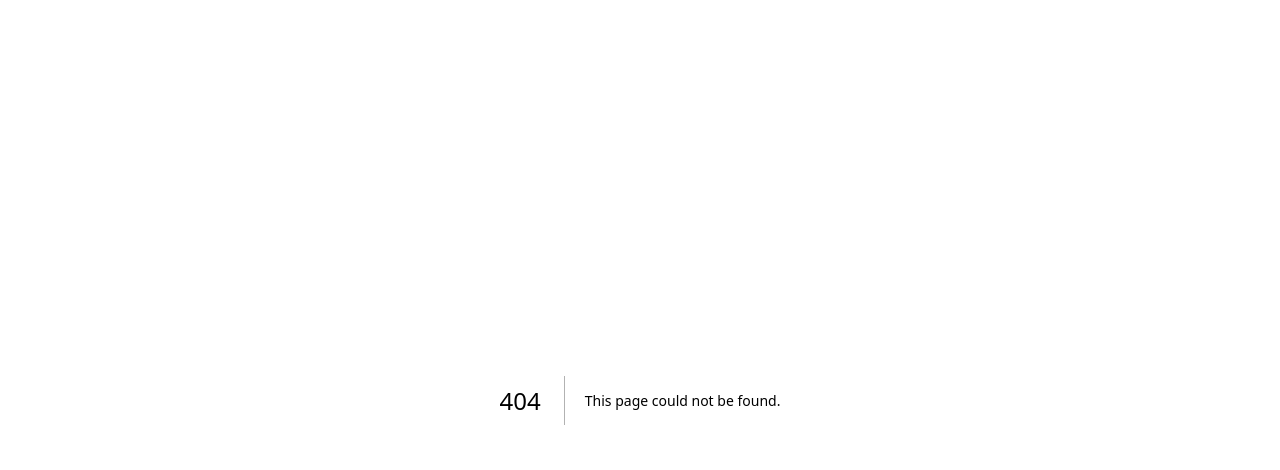
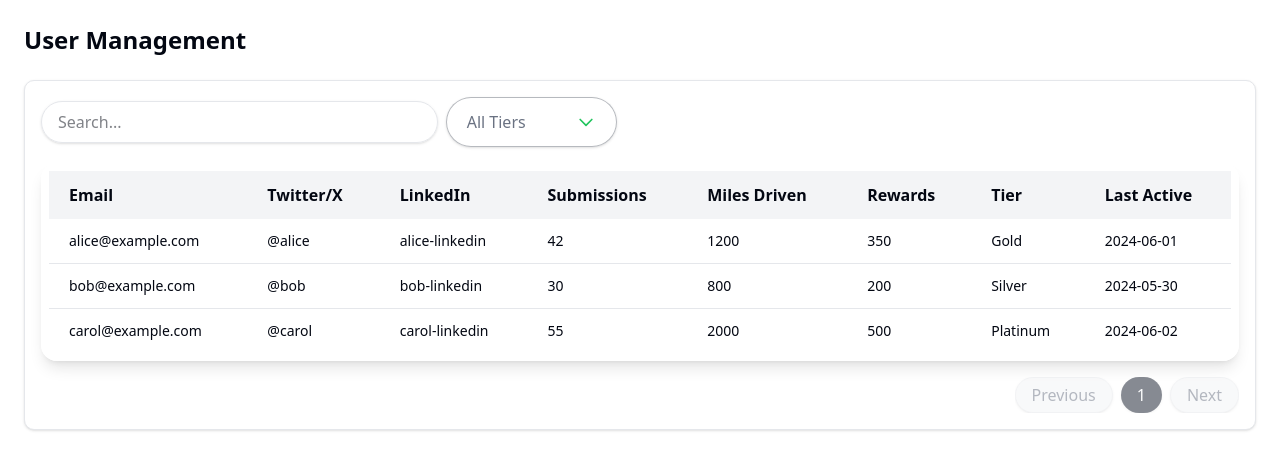
Before and after one commit to DattatrayPatil-Alchemytech/byteme-ai-frontend, a Next.js app: page /admin/users in a window 1280 px wide. Before the commit this address had no page. Shown: the top 470 px of the page. Built offline with nearby package versions, Linux system fonts and the light colour scheme.

Commit message:
feat: User management table created.

```diff
--- /dev/null
+++ b/app/admin/users/mockUsers.ts
@@ -0,0 +1,47 @@
+export interface MockUser {
+  id: string;
+  email: string;
+  twitter?: string;
+  linkedin?: string;
+  submissionCount: number;
+  totalMiles: number;
+  totalRewards: number;
+  tier: string;
+  lastActive: string;
+}
+
+export const mockUsers: MockUser[] = [
+  {
+    id: '1',
+    email: 'alice@example.com',
+    twitter: '@alice',
+    linkedin: 'alice-linkedin',
+    submissionCount: 42,
+    totalMiles: 1200,
+    totalRewards: 350,
+    tier: 'Gold',
+    lastActive: '2024-06-01',
+  },
+  {
+    id: '2',
+    email: 'bob@example.com',
+    twitter: '@bob',
+    linkedin: 'bob-linkedin',
+    submissionCount: 30,
+    totalMiles: 800,
+    totalRewards: 200,
+    tier: 'Silver',
+    lastActive: '2024-05-30',
+  },
+  {
+    id: '3',
+    email: 'carol@example.com',
+    twitter: '@carol',
+    linkedin: 'carol-linkedin',
+    submissionCount: 55,
+    totalMiles: 2000,
+    totalRewards: 500,
+    tier: 'Platinum',
+    lastActive: '2024-06-02',
+  },
+];
--- /dev/null
+++ b/app/admin/users/page.tsx
@@ -0,0 +1,78 @@
+'use client';
+import { useState, useMemo } from 'react';
+import { DataTable } from '@/components/ui/DataTable';
+import { mockUsers } from './mockUsers';
+import { Card } from '@/components/ui/card';
+import { SearchFilter } from '../../../components/ui/SearchFilter';
+
+const columns = [
+  {
+    accessorKey: 'email',
+    header: 'Email',
+  },
+  {
+    accessorKey: 'twitter',
+    header: 'Twitter/X',
+  },
+  {
+    accessorKey: 'linkedin',
+    header: 'LinkedIn',
+  },
+  {
+    accessorKey: 'submissionCount',
+    header: 'Submissions',
+  },
+  {
+    accessorKey: 'totalMiles',
+    header: 'Miles Driven',
+  },
+  {
+    accessorKey: 'totalRewards',
+    header: 'Rewards',
+  },
+  {
+    accessorKey: 'tier',
+    header: 'Tier',
+  },
+  {
+    accessorKey: 'lastActive',
+    header: 'Last Active',
+  },
+];
+
+export default function UsersPage() {
+  const [search, setSearch] = useState('');
+  const [tierFilter, setTierFilter] = useState('');
+
+  const filteredUsers = useMemo(() => {
+    return mockUsers.filter((user) => {
+      const matchesSearch =
+        user.email.toLowerCase().includes(search.toLowerCase()) ||
+        user.twitter?.toLowerCase().includes(search.toLowerCase()) ||
+        user.linkedin?.toLowerCase().includes(search.toLowerCase());
+      const matchesTier = tierFilter ? user.tier === tierFilter : true;
+      return matchesSearch && matchesTier;
+    });
+  }, [search, tierFilter]);
+
+  const tierOptions = Array.from(new Set(mockUsers.map((u) => u.tier)));
+
+  return (
+    <div className="p-6 space-y-6">
+      <h1 className="text-2xl font-bold">User Management</h1>
+      <Card className="p-4">
+        <div className="flex flex-col md:flex-row md:items-center md:justify-between gap-4 mb-4">
+          <SearchFilter
+            search={search}
+            onSearchChange={setSearch}
+            filterLabel="Tier"
+            filterValue={tierFilter}
+            filterOptions={tierOptions}
+            onFilterChange={setTierFilter}
+          />
+        </div>
+        <DataTable columns={columns} data={filteredUsers} />
+      </Card>
+    </div>
+  );
+}
--- /dev/null
+++ b/components/ui/SearchFilter.tsx
@@ -0,0 +1,39 @@
+import * as React from 'react';
+import { Select } from './DropdownMenu';
+
+interface SearchFilterProps {
+  search: string;
+  onSearchChange: (val: string) => void;
+  filterLabel: string;
+  filterValue: string;
+  filterOptions: string[];
+  onFilterChange: (val: string) => void;
+}
+
+export function SearchFilter({
+  search,
+  onSearchChange,
+  filterLabel,
+  filterValue,
+  filterOptions,
+  onFilterChange,
+}: SearchFilterProps) {
+  const selectOptions = [{ value: '', label: `All ${filterLabel}s` }, ...filterOptions.map(opt => ({ value: opt, label: opt }))];
+  return (
+    <div className="flex gap-2 items-center w-full max-w-xl">
+      <input
+        placeholder="Search..."
+        value={search}
+        onChange={e => onSearchChange(e.target.value)}
+        className="border rounded-full px-4 py-2 w-full shadow focus:ring-2 focus:ring-primary outline-none"
+      />
+      <Select
+        options={selectOptions}
+        value={filterValue}
+        onChange={onFilterChange}
+        placeholder={filterLabel}
+        className="min-w-[120px]"
+      />
+    </div>
+  );
+}
```
Also changed, not shown: app/(user)/dashboard/page.tsx (+20 -14 lines).
